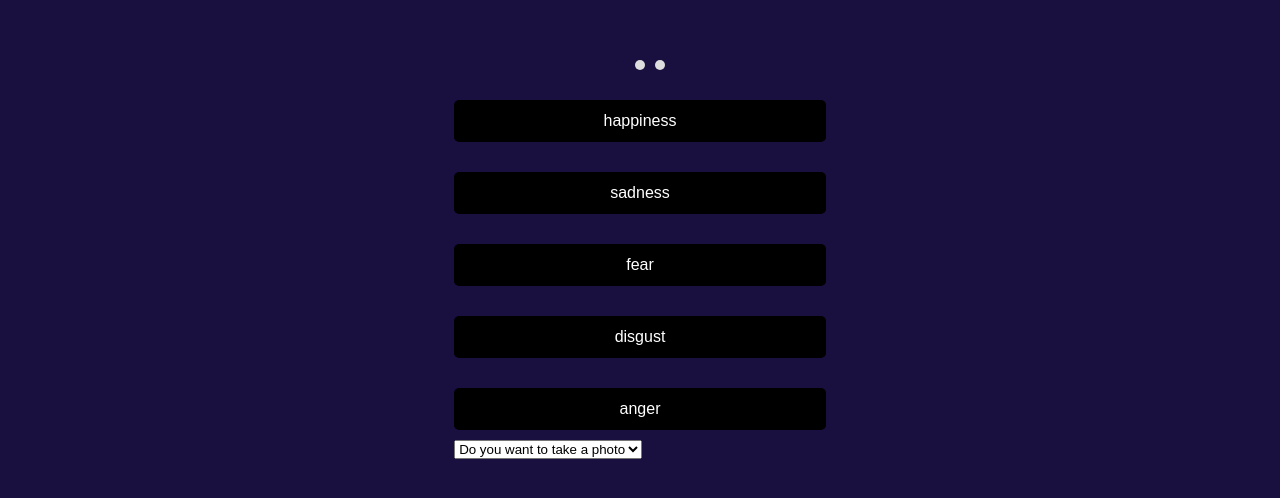
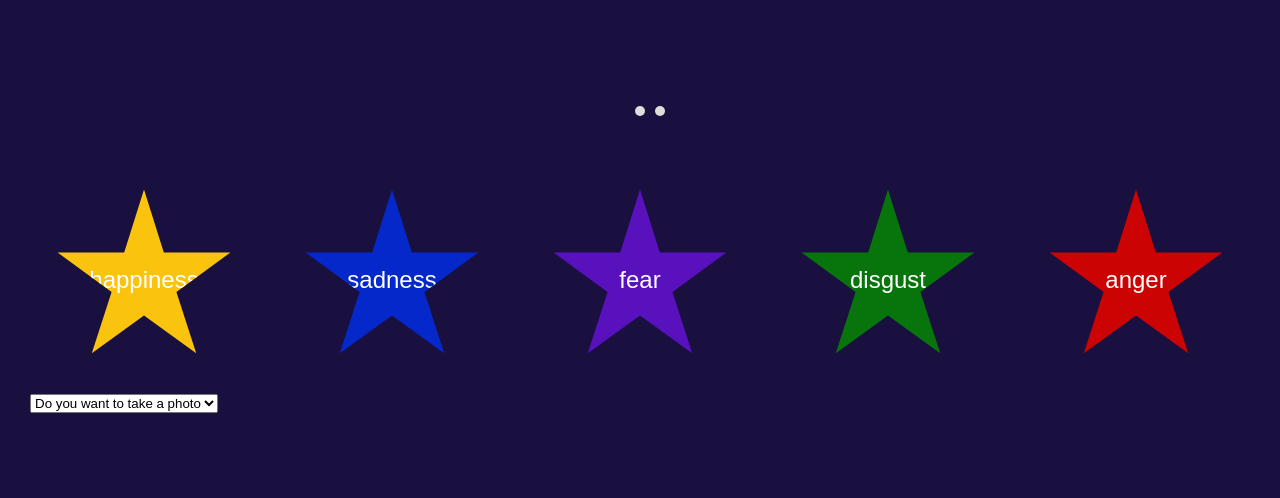
Before and after one commit to maahma/duwit-hacks-25, a React (Create React App) app in the folder front-end/beam_me_up/: page /photo in a window 1280 px wide. Shown: the part 146-644 px from the top of the page. Built offline with nearby package versions, Linux system fonts and the light colour scheme.

Commit message:
trying to fix the ui

```diff
--- a/front-end/beam_me_up/src/emotions.css
+++ b/front-end/beam_me_up/src/emotions.css
@@ -0,0 +1,34 @@
+.emotions-container {
+    display: flex;
+    justify-content: center;
+    align-items: center;
+    gap: 20px;
+    margin-top: 50px;
+}
+
+.star-button {
+    position: relative;
+    display: inline-block;
+    width: 7.5em; /* Adjust size as needed */
+    height: 7.5em; /* Adjust size as needed */
+    margin: 1em;
+    clip-path: polygon(
+      50% 0%,
+      61% 35%,
+      98% 35%,
+      68% 57%,
+      79% 91%,
+      50% 70%,
+      21% 91%,
+      32% 57%,
+      2% 35%,
+      39% 35%
+    );
+    border: none;
+    cursor: pointer;
+    transition: transform 0.2s ease, background-color 0.2s ease;
+    font-size: 24px; /* Adjust font size as needed */
+    color: white; /* Text color */
+    text-align: center;
+    line-height: 3em; /* Center text vertically */
+}
--- a/front-end/beam_me_up/src/emotions.jsx
+++ b/front-end/beam_me_up/src/emotions.jsx
@@ -2,32 +2,37 @@ import React, { useState } from "react";
 import "./emotions.css"; // Import CSS for styling
 
 const Emotions = () => {
-  // State to track the current emotion level
-  const [isSubEmotion, setIsSubEmotion] = useState(false);
+  // State to track the currently clicked emotion
+  const [clickedEmotion, setClickedEmotion] = useState(null);
 
-  // Main emotions and their corresponding sub-emotions
+  // Emotion data with their respective colors
   const emotions = {
-    happiness: ["joyful", "cheerful", "pleased", "amazed", "content", "excited"],
-    sadness: ["melancholy", "sorrowful", "gloomy", "heartbroken", "wistful", "despodent"],
-    fear: ["terrified", "anxious", "nervous", "panicked", "worried", "scared"],
-    disgust: ["repulsed", "revolted", "nauseated", "appalled", "grossed", "..."],
-    anger: ["furious", "irritated", "enraged", "livid", "anoyed", "resentful"],
+    happiness: { color: "rgb(250, 195, 14)", subEmotions: ["joyful", "cheerful", "pleased", "amazed", "content", "excited"] },
+    sadness: { color: "rgb(4, 40, 201)", subEmotions: ["melancholy", "sorrowful", "gloomy", "heartbroken", "wistful", "despodent"] },
+    fear: { color: "rgb(89, 17, 190)", subEmotions: ["terrified", "anxious", "nervous", "panicked", "worried", "scared"] },
+    disgust: { color: "rgb(7, 117, 11)", subEmotions: ["repulsed", "revolted", "nauseated", "appalled", "grossed", "..."] },
+    anger: { color: "rgb(203, 3, 3)", subEmotions: ["furious", "irritated", "enraged", "livid", "anoyed", "resentful"] },
   };
 
   // Function to handle button click
-  const handleEmotionClick = () => {
-    setIsSubEmotion(!isSubEmotion); // Toggle between main and sub-emotions
+  const handleEmotionClick = (emotion) => {
+    setClickedEmotion(emotion); // Set the clicked emotion
   };
 
   return (
     <div className="emotions-container">
-      {Object.keys(emotions).map((emotion, index) => (
+      {Object.entries(emotions).map(([emotion, data], index) => (
         <button
-          key={index}
+          key={emotion}
           className="star-button"
-          onClick={handleEmotionClick}
+          style={{
+            backgroundColor: clickedEmotion ? emotions[clickedEmotion].color : data.color, // Change color based on clicked emotion
+          }}
+          onClick={() => handleEmotionClick(emotion)}
         >
-          {isSubEmotion ? emotions[emotion][index] : emotion}
+          {clickedEmotion
+            ? emotions[clickedEmotion].subEmotions[index] // Show sub-emotion if an emotion is clicked
+            : emotion} {/* Show main emotion otherwise */}
         </button>
       ))}
     </div>
```
